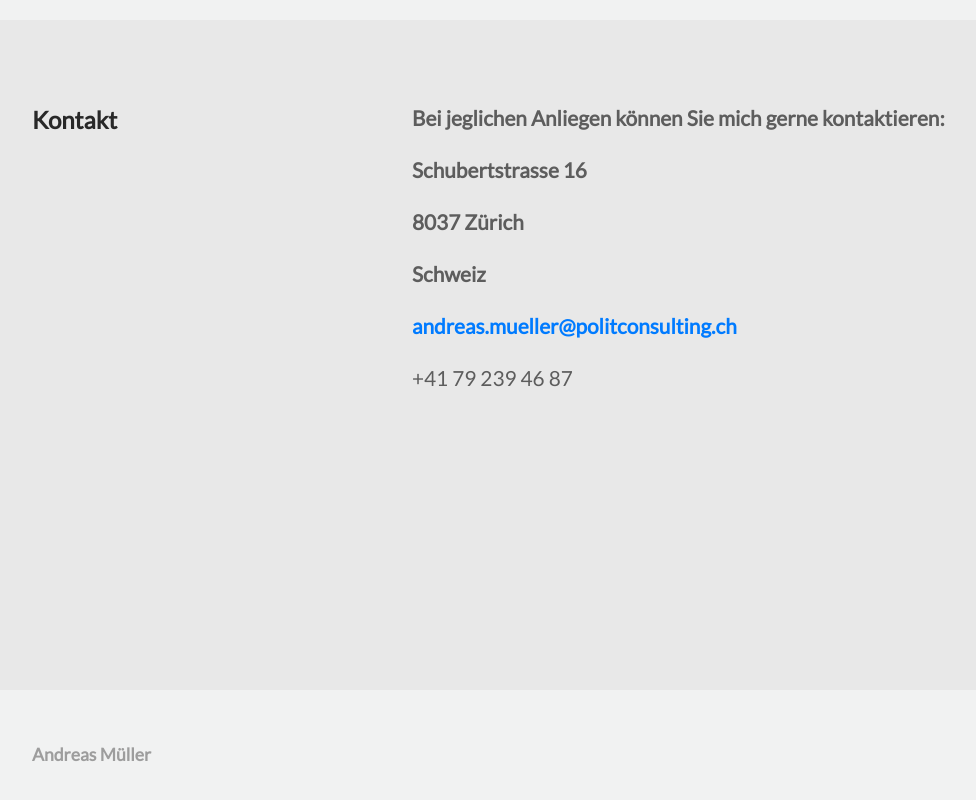
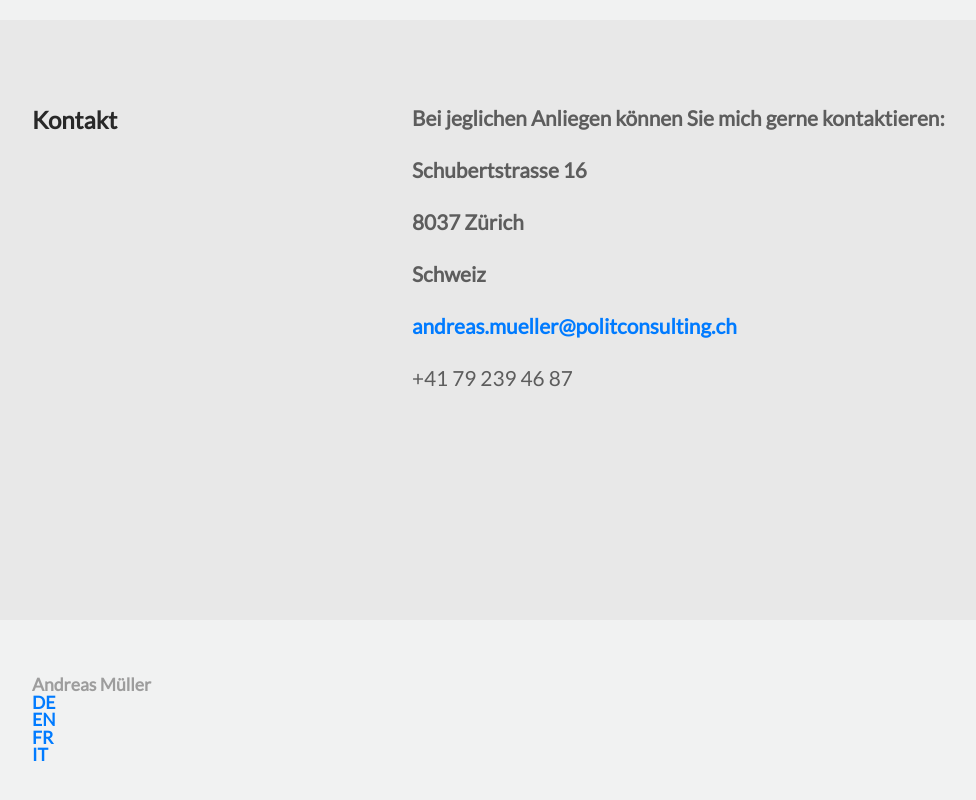
Before and after one commit to mmathys/andreasmueller, a plain HTML site: page index.html in a window 1280 px wide. Shown: the part 780-1580 px from the top of the page, without its empty margins (53-1029 px from the left). Drawn offline with nearby package versions, Linux system fonts and the light colour scheme.

Commit message:
language switching

```diff
--- a/index.html
+++ b/index.html
@@ -72,6 +72,10 @@
     <div class="footer-wrap section-padding">
       <div class="container">
         <p class="footer__mark">Andreas Müller</p>
+        <p class="footer__mark"> <a href="index.html">DE</a></p>
+        <p class="footer__mark"> <a href="en.html">EN</a></p>
+        <p class="footer__mark"> <a href="fr.html">FR</a></p>
+        <p class="footer__mark"> <a href="it.html">IT</a></p>
       </div>
     </div>
   </div>
```
Also changed, not shown: en.html (added), fr.html (added), it.html (added).
